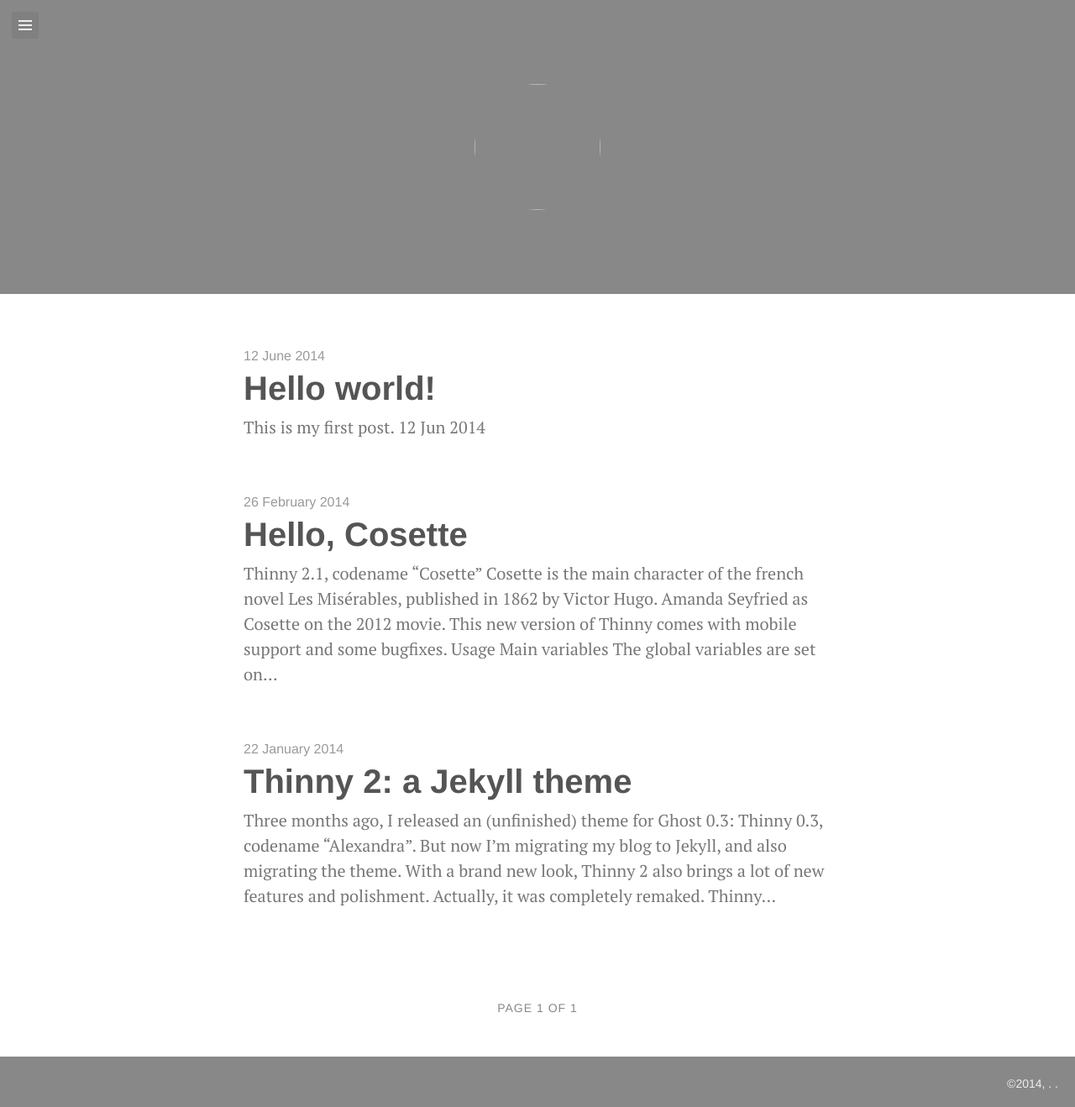
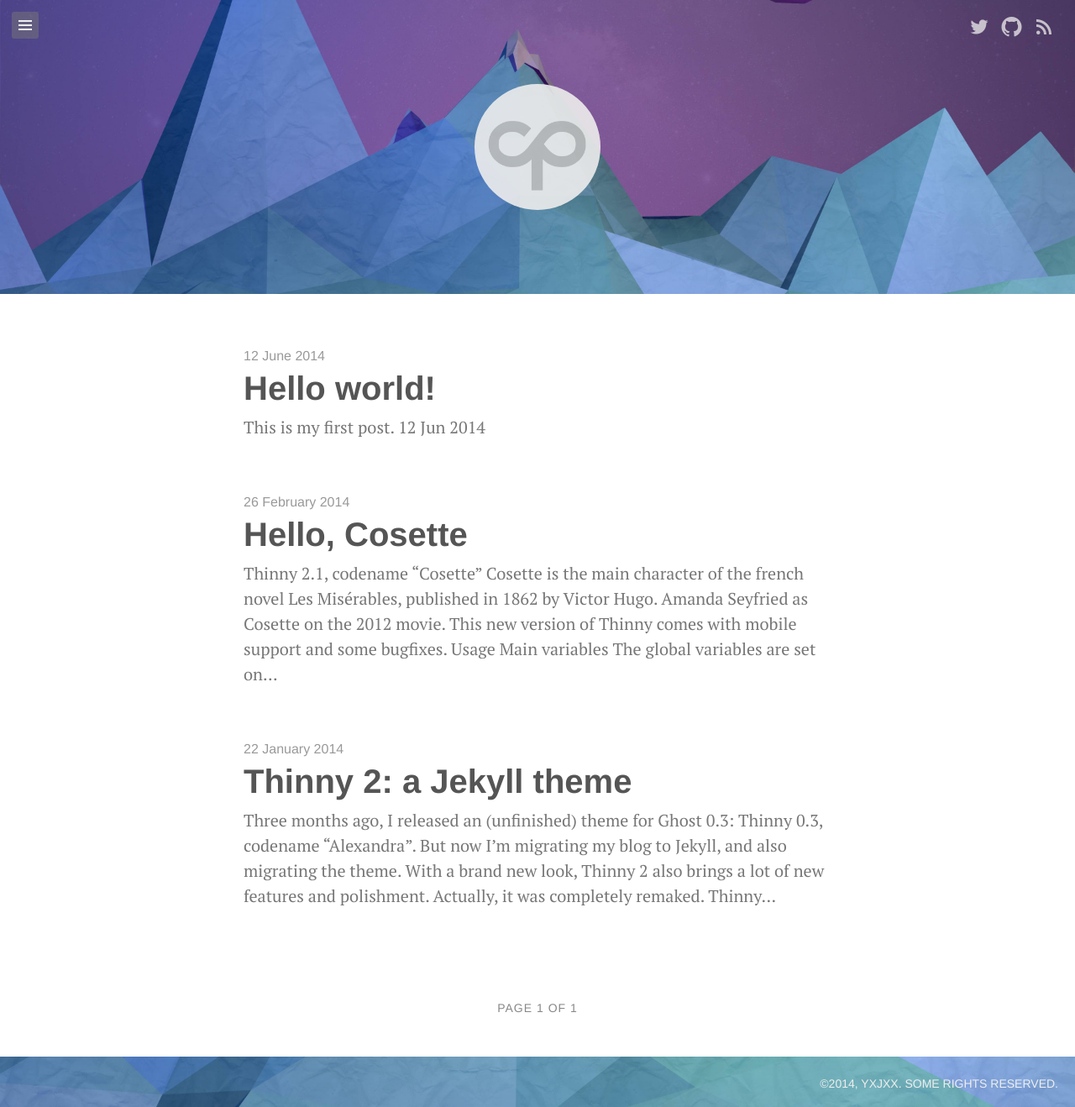
Before and after one commit to yxjxx/yxjxx.github.io.archived, a Jekyll site: the page built from index.html, in a window 1280 px wide. Shown: the whole page at 84% size. Built offline with Jekyll 4.4.1, drawn with Linux system fonts in a browser that asks for light colours; Markdown is read by kramdown in place of the engine named in the settings; the list of posts is cut into pages by our own code.

Commit message:
增加一些设置

```diff
--- a/_config.yml
+++ b/_config.yml
@@ -1,6 +1,7 @@
 permalink: /:year/:month/:day/:title.html
 paginate: 10
-markdown: redcarpet
+markdown: kramdown
+highlighter: pygments
 
 # author information
 author:
@@ -41,3 +42,33 @@ locals:
   tags: 标签
   about: 关于
   newest: 最新文章
+
+#Custom vars
+icon: /assets/images/icon.png
+cover: /assets/images/cover.jpg
+
+social:
+    - icon: twitter
+      url:  https://twitter.com/yxjxx
+      desc: Follow me on twitter
+
+    - icon: github
+      url:  https://github.com/yxjxx
+      desc: Fork me on github
+
+    - icon: feed
+      url:  http://blog.yxjxx.com/atom.xml
+      desc: Subcribe to my feed
+
+menu:
+    - title: Home
+      url:   /
+
+    - title: About
+      url:   /about
+
+copyright:
+    author: yxjxx
+    url:    http://blog.yxjxx.com
+    type_title: Some rights reserved
+    type_url:   http://creativecommons.org/licenses/by-nc/2.5
```
